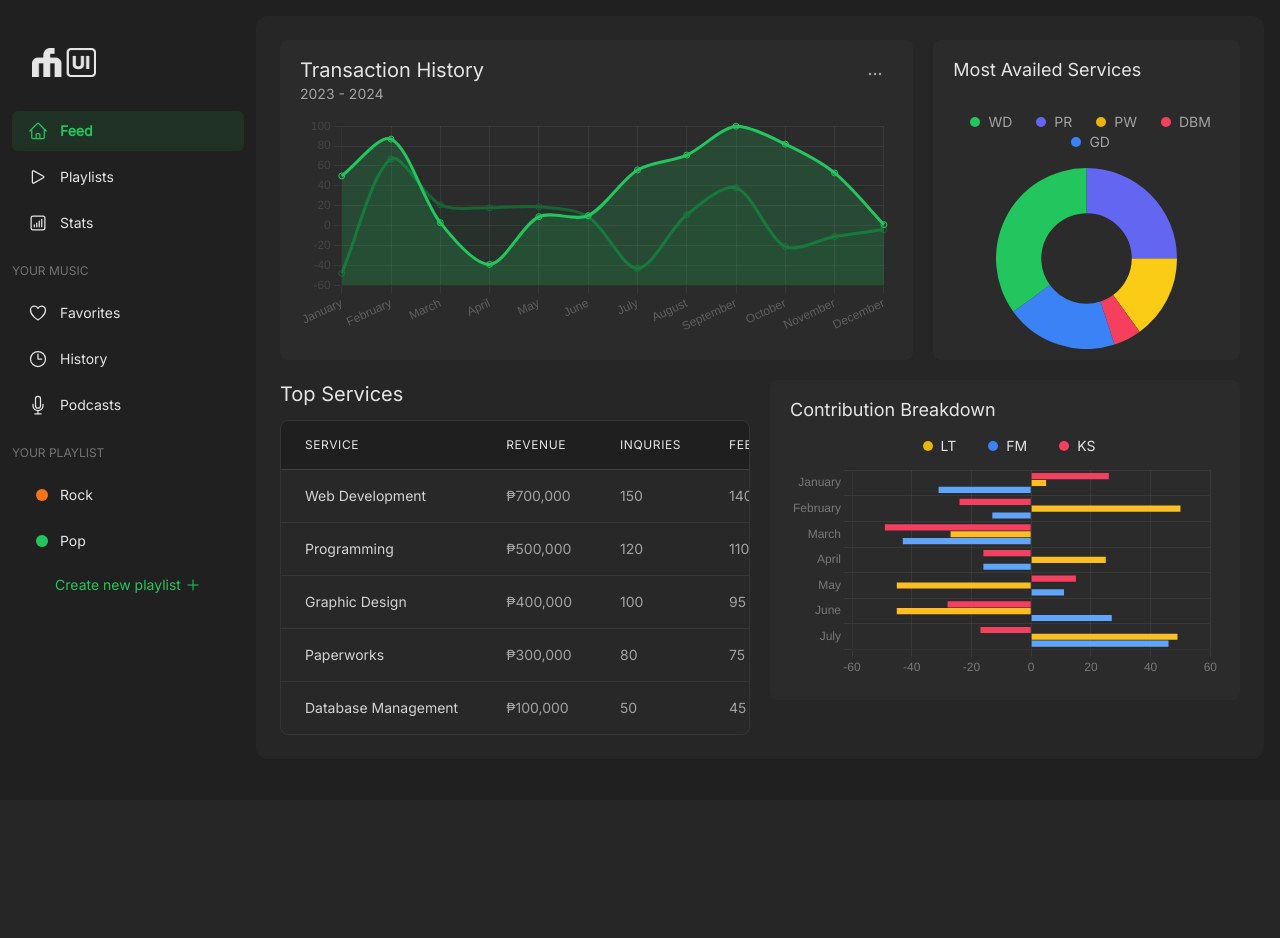
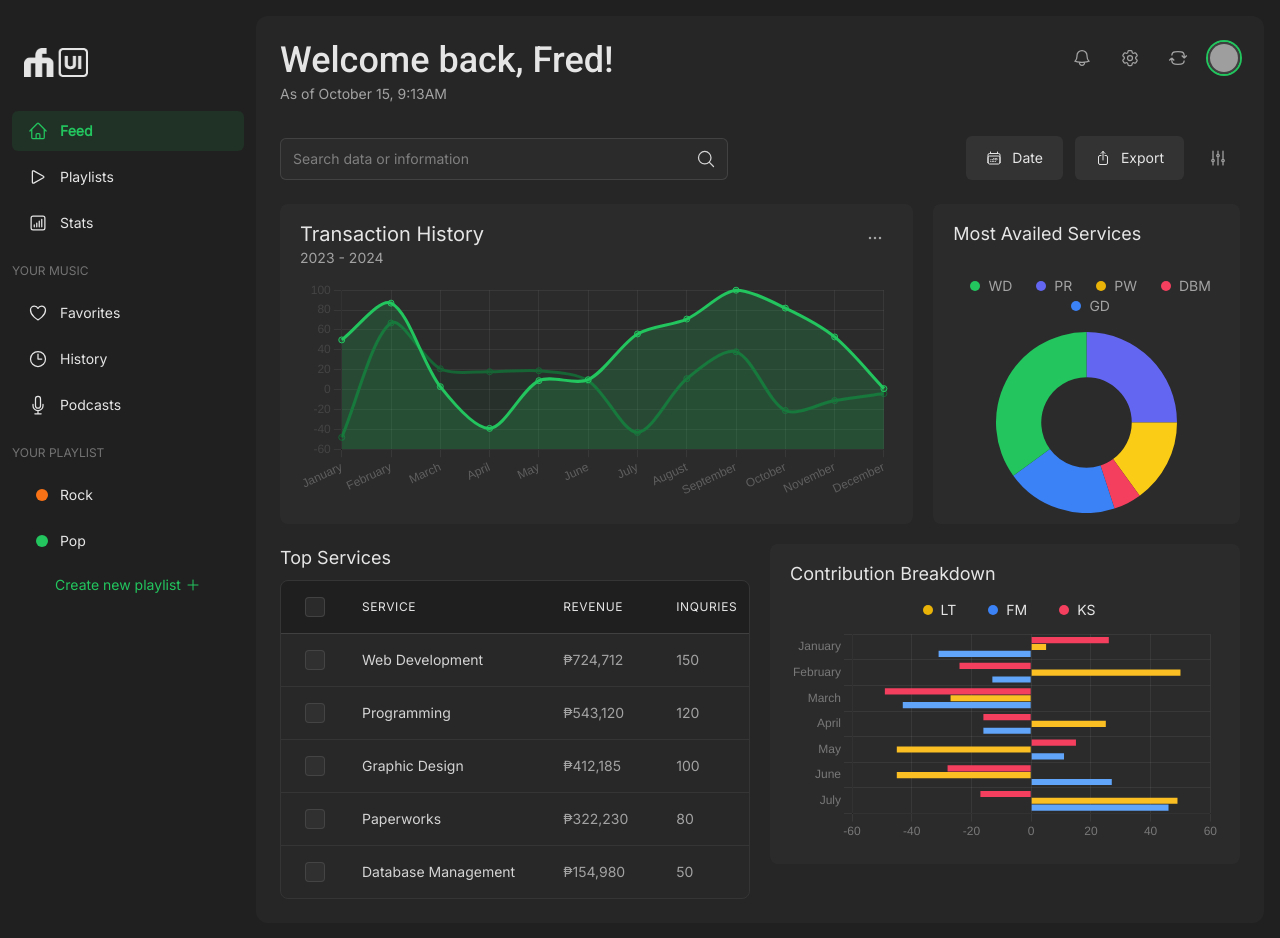
Before and after one commit to fwedwicc/FM-DailyUI, a React (Vite) app: page /#/day18 in a window 1280 px wide. Before the commit the page ends 800 px from the top, so only its background shows below. Built offline with nearby package versions, Linux system fonts and the light colour scheme; grey boxes are pictures that could not be loaded; what @codaworks/react-glow would draw is missing.

Commit message:
Updated Day18 component with new UI elements, layout changes, and added Checkbox component

```diff
--- a/src/pages/Day18.jsx
+++ b/src/pages/Day18.jsx
@@ -1,6 +1,7 @@
 import React, { useState } from 'react'
 import useLenisScroll from '../hooks/useLenisScroll'
 import useScrollToTop from '../hooks/useScrollToTop';
+import { Checkbox, Button } from '../components'
 import { fmUILogo } from '../assets'
 import { motion } from 'framer-motion'
 import { Bar, Line, Doughnut } from 'react-chartjs-2';
@@ -9,11 +10,11 @@ import { Chart as ChartJS, ArcElement, PointElement, LineElement, Filler, Catego
 ChartJS.register(ArcElement, PointElement, LineElement, Filler, CategoryScale, LinearScale, BarElement, Title, Tooltip, Legend);
 
 const tableData = [
-  { service: 'Web Development', revenue: '₱700,000', inquiry: '150', feedback: '140' },
-  { service: 'Programming', revenue: '₱500,000', inquiry: '120', feedback: '110' },
-  { service: 'Graphic Design', revenue: '₱400,000', inquiry: '100', feedback: '95' },
-  { service: 'Paperworks', revenue: '₱300,000', inquiry: '80', feedback: '75' },
-  { service: 'Database Management', revenue: '₱100,000', inquiry: '50', feedback: '45' },
+  { service: 'Web Development', revenue: '₱724,712', inquiry: '150', feedback: '140' },
+  { service: 'Programming', revenue: '₱543,120', inquiry: '120', feedback: '110' },
+  { service: 'Graphic Design', revenue: '₱412,185', inquiry: '100', feedback: '95' },
+  { service: 'Paperworks', revenue: '₱322,230', inquiry: '80', feedback: '75' },
+  { service: 'Database Management', revenue: '₱154,980', inquiry: '50', feedback: '45' },
 ]
 
 const Utils = {
@@ -284,13 +285,29 @@ const Day18 = () => {
       <section className="bg-[#202020] flex">
         {/* Sidebar */}
         <aside
-          className={`fixed overflow-auto h-screen bg-[#202020] w-64 space-y-4 transition-transform lg:pt-0 pt-11 transform z-50 ${isSidebarOpen ? 'translate-x-0' : '-translate-x-full'
+          className={`fixed overflow-auto h-screen bg-[#202020] w-64 space-y-4 transition-transform transform z-50 ${isSidebarOpen ? 'translate-x-0' : '-translate-x-full'
             } lg:translate-x-0`}
         >
-          <a className="inline-block pl-8 pt-12" href="#">
-            <span className="sr-only">Home</span>
-            <img src={fmUILogo} alt="fmUI Logo" className='w-16 h-auto' />
-          </a>
+          <div className='pl-6 pt-6 space-y-6'>
+            <button
+              className="lg:hidden py-2 size-9 flex justify-center items-center bg-neutral-600/50 backdrop-blur-sm hover:bg-neutral-700/70 rounded-md focus:ring-2 focus:ring-neutral-700 text-neutral-400 z-50 transition duration-300 ease-in-out"
+              onClick={toggleSidebar}
+            >
+              {isSidebarOpen ? (
+                <svg xmlns="http://www.w3.org/2000/svg" fill="none" viewBox="0 0 24 24" strokeWidth={1.5} stroke="currentColor" className="size-5">
+                  <path strokeLinecap="round" strokeLinejoin="round" d="M6 18 18 6M6 6l12 12" />
+                </svg>
+              ) : (
+                <svg xmlns="http://www.w3.org/2000/svg" fill="none" viewBox="0 0 24 24" strokeWidth={1.5} stroke="currentColor" className="size-5">
+                  <path strokeLinecap="round" strokeLinejoin="round" d="M3.75 9h16.5m-16.5 6.75h16.5" />
+                </svg>
+              )}
+            </button>
+            <a className="inline-block" href="#">
+              <span className="sr-only">Home</span>
+              <img src={fmUILogo} alt="fmUI Logo" className='w-16 h-auto' />
+            </a>
+          </div>
           <div className='space-y-5 p-3'>
             {/* First Links */}
             <ul className='space-y-1.5'>
@@ -362,7 +379,7 @@ const Day18 = () => {
           <div className='bg-neutral-800 lg:rounded-xl rounded-none lg:p-6 p-0'>
             {/* Sidebar Toggle Button for Medium Screens */}
             <button
-              className="lg:hidden py-2 size-9 flex fixed justify-center items-center bg-neutral-600/50 backdrop-blur-sm hover:bg-neutral-700/70 rounded-md focus:ring-2 focus:ring-neutral-700 text-neutral-400 z-50 transition duration-300 ease-in-out"
+              className="lg:hidden py-2 size-9 flex justify-center items-center bg-neutral-600/50 backdrop-blur-sm hover:bg-neutral-700/70 rounded-md focus:ring-2 focus:ring-neutral-700 text-neutral-400 z-50 transition duration-300 ease-in-out"
               onClick={toggleSidebar}
             >
               {isSidebarOpen ? (
@@ -375,9 +392,83 @@ const Day18 = () => {
                 </svg>
               )}
             </button>
-            <div className='grid grid-cols-3 gap-5'>
+            {/* Header */}
+            <div className='flex justify-between items-start lg:mt-0 mt-4'>
+              <div className='space-y-1'>
+                <h1 className="text-2xl font-medium text-neutral-200 sm:text-3xl md:text-4xl">
+                  Welcome back, Fred!
+                </h1>
+                <p className="text-neutral-400 text-sm">
+                  As of October 15, 9:13AM
+                </p>
+              </div>
+              <div className='flex items-center gap-3'>
+                {[
+                  "M14.857 17.082a23.848 23.848 0 0 0 5.454-1.31A8.967 8.967 0 0 1 18 9.75V9A6 6 0 0 0 6 9v.75a8.967 8.967 0 0 1-2.312 6.022c1.733.64 3.56 1.085 5.455 1.31m5.714 0a24.255 24.255 0 0 1-5.714 0m5.714 0a3 3 0 1 1-5.714 0",
+                  ['M9.594 3.94c.09-.542.56-.94 1.11-.94h2.593c.55 0 1.02.398 1.11.94l.213 1.281c.063.374.313.686.645.87.074.04.147.083.22.127.325.196.72.257 1.075.124l1.217-.456a1.125 1.125 0 0 1 1.37.49l1.296 2.247a1.125 1.125 0 0 1-.26 1.431l-1.003.827c-.293.241-.438.613-.43.992a7.723 7.723 0 0 1 0 .255c-.008.378.137.75.43.991l1.004.827c.424.35.534.955.26 1.43l-1.298 2.247a1.125 1.125 0 0 1-1.369.491l-1.217-.456c-.355-.133-.75-.072-1.076.124a6.47 6.47 0 0 1-.22.128c-.331.183-.581.495-.644.869l-.213 1.281c-.09.543-.56.94-1.11.94h-2.594c-.55 0-1.019-.398-1.11-.94l-.213-1.281c-.062-.374-.312-.686-.644-.87a6.52 6.52 0 0 1-.22-.127c-.325-.196-.72-.257-1.076-.124l-1.217.456a1.125 1.125 0 0 1-1.369-.49l-1.297-2.247a1.125 1.125 0 0 1 .26-1.431l1.004-.827c.292-.24.437-.613.43-.991a6.932 6.932 0 0 1 0-.255c.007-.38-.138-.751-.43-.992l-1.004-.827a1.125 1.125 0 0 1-.26-1.43l1.297-2.247a1.125 1.125 0 0 1 1.37-.491l1.216.456c.356.133.751.072 1.076-.124.072-.044.146-.086.22-.128.332-.183.582-.495.644-.869l.214-1.28Z', 'M15 12a3 3 0 1 1-6 0 3 3 0 0 1 6 0Z'],
+                  "M19.5 12c0-1.232-.046-2.453-.138-3.662a4.006 4.006 0 0 0-3.7-3.7 48.678 48.678 0 0 0-7.324 0 4.006 4.006 0 0 0-3.7 3.7c-.017.22-.032.441-.046.662M19.5 12l3-3m-3 3-3-3m-12 3c0 1.232.046 2.453.138 3.662a4.006 4.006 0 0 0 3.7 3.7 48.656 48.656 0 0 0 7.324 0 4.006 4.006 0 0 0 3.7-3.7c.017-.22.032-.441.046-.662M4.5 12l3 3m-3-3-3 3"
+                ].map((button) => (
+                  <button className='size-9 shrink-0 flex justify-center items-center hover:bg-neutral-700/70 rounded-md focus:ring-2 focus:ring-neutral-700 text-neutral-400 z-50 transition duration-300 ease-in-out'>
+                    <svg xmlns="http://www.w3.org/2000/svg" fill="none" viewBox="0 0 24 24" strokeWidth={1.5} stroke="currentColor" className="size-5">
+                      {Array.isArray(button) ? (
+                        button.map((d, i) => <path key={i} strokeLinecap="round" strokeLinejoin="round" d={d} />)
+                      ) : (
+                        <path fillRule="evenodd" clipRule="evenodd" d={button} />
+                      )}
+                    </svg>
+                  </button>
+                ))}
+                <img
+                  className="size-8 border-2 ring-2 ring-green-500 border-neutral-700 rounded-full cursor-pointer"
+                  src="https://avatars.githubusercontent.com/u/823537?v=4"
+                  alt="Bot Avatar"
+                />
+              </div>
+            </div>
+            {/* Actions */}
+            <div className='flex flex-wrap gap-4 justify-between items-end mt-8'>
+              <div className='lg:max-w-md w-full max-w-xs relative'>
+                <input
+                  id="search"
+                  type='text'
+                  placeholder='Search data or information'
+                  className={`w-full rounded-md bg-neutral-700/20 border border-neutral-600/60 py-2.5 px-3 pe-10 text-sm transition duration-300 ease-in-out focus:ring-neutral-400 focus:border-neutral-400 focus:ring-1 text-neutral-200 placeholder:text-neutral-400/70`}
+                  required={false}
+                />
+                <div className="pointer-events-none absolute inset-y-0 end-0 flex items-center pe-3">
+                  <svg xmlns="http://www.w3.org/2000/svg" fill="none" viewBox="0 0 24 24" strokeWidth={1.5} stroke="currentColor" className="size-5 text-neutral-300">
+                    <path strokeLinecap="round" strokeLinejoin="round" d="m21 21-5.197-5.197m0 0A7.5 7.5 0 1 0 5.196 5.196a7.5 7.5 0 0 0 10.607 10.607Z" />
+                  </svg>
+                </div>
+              </div>
+              <div className='flex items-center gap-3'>
+                <Button
+                  styles={'flex items-center gap-2.5 font-thin text-neutral-200 bg-neutral-700/50 hover:bg-neutral-700 border-none focus:ring-neutral-600/60'}
+                  label={'Date'}
+                >
+                  <svg xmlns="http://www.w3.org/2000/svg" fill="none" viewBox="0 0 24 24" strokeWidth={1.5} stroke="currentColor" className="size-4">
+                    <path strokeLinecap="round" strokeLinejoin="round" d="M6.75 3v2.25M17.25 3v2.25M3 18.75V7.5a2.25 2.25 0 0 1 2.25-2.25h13.5A2.25 2.25 0 0 1 21 7.5v11.25m-18 0A2.25 2.25 0 0 0 5.25 21h13.5A2.25 2.25 0 0 0 21 18.75m-18 0v-7.5A2.25 2.25 0 0 1 5.25 9h13.5A2.25 2.25 0 0 1 21 11.25v7.5m-9-6h.008v.008H12v-.008ZM12 15h.008v.008H12V15Zm0 2.25h.008v.008H12v-.008ZM9.75 15h.008v.008H9.75V15Zm0 2.25h.008v.008H9.75v-.008ZM7.5 15h.008v.008H7.5V15Zm0 2.25h.008v.008H7.5v-.008Zm6.75-4.5h.008v.008h-.008v-.008Zm0 2.25h.008v.008h-.008V15Zm0 2.25h.008v.008h-.008v-.008Zm2.25-4.5h.008v.008H16.5v-.008Zm0 2.25h.008v.008H16.5V15Z" />
+                  </svg>
+                </Button>
+                <Button
+                  styles={'flex items-center gap-2.5 font-thin text-neutral-200 bg-neutral-700/50 hover:bg-neutral-700 border-none focus:ring-neutral-600/60'}
+                  label={'Export'}
+                >
+                  <svg xmlns="http://www.w3.org/2000/svg" fill="none" viewBox="0 0 24 24" strokeWidth={1.5} stroke="currentColor" className="size-4">
+                    <path strokeLinecap="round" strokeLinejoin="round" d="M9 8.25H7.5a2.25 2.25 0 0 0-2.25 2.25v9a2.25 2.25 0 0 0 2.25 2.25h9a2.25 2.25 0 0 0 2.25-2.25v-9a2.25 2.25 0 0 0-2.25-2.25H15m0-3-3-3m0 0-3 3m3-3V15" />
+                  </svg>
+                </Button>
+                <button className='p-3 shrink-0 flex justify-center items-center hover:bg-neutral-700/70 rounded-md focus:ring-2 focus:ring-neutral-700 text-neutral-400 z-50 transition duration-300 ease-in-out'>
+                  <svg xmlns="http://www.w3.org/2000/svg" fill="none" viewBox="0 0 24 24" strokeWidth={1.5} stroke="currentColor" className="size-5">
+                    <path strokeLinecap="round" strokeLinejoin="round" d="M6 13.5V3.75m0 9.75a1.5 1.5 0 0 1 0 3m0-3a1.5 1.5 0 0 0 0 3m0 3.75V16.5m12-3V3.75m0 9.75a1.5 1.5 0 0 1 0 3m0-3a1.5 1.5 0 0 0 0 3m0 3.75V16.5m-6-9V3.75m0 3.75a1.5 1.5 0 0 1 0 3m0-3a1.5 1.5 0 0 0 0 3m0 9.75V10.5" />
+                  </svg>
+                </button>
+              </div>
+            </div>
+            {/* Main Content */}
+            <div className='grid md:grid-cols-3 grid-cols-1 gap-5 mt-6'>
               {/* Transaction Activity */}
-              <div className='col-span-2 h-80 w-full'>
+              <div className='md:col-span-2 col-span-1 h-80 w-full'>
                 <div className='rounded-lg bg-neutral-700/20 w-full h-full py-4 px-5 space-y-3'>
                   <div className='flex justify-between items-start'>
                     <div>
@@ -428,17 +519,22 @@ const Day18 = () => {
                 </div>
               </div>
             </div>
-            <div className='grid grid-cols-2 mt-5 gap-5'>
+            <div className='grid md:grid-cols-2 grid-cols-1 mt-5 gap-5'>
               {/* Table */}
-              <div className='col-span-1 h-auto w-full space-y-3'>
-                <h3 className="text-neutral-200 text-lg md:text-xl">
+              <div className='col-span-1 h-auto w-full space-y-2'>
+                <h3 className="text-neutral-200 text-md md:text-lg">
                   Top Services
                 </h3>
-                <div className="overflow-x-auto rounded-lg border border-neutral-700/60">
+                <div className="overflow-x-auto custom-scrollbar rounded-lg border border-neutral-700/60">
                   <table className="min-w-full divide-y divide-neutral-700">
                     <thead className="bg-neutral-900/40">
                       <tr>
-                        <th scope="col" className="px-6 py-4 text-left text-xs font-medium text-neutral-200 uppercase tracking-wider">
+                        <th scope='col' className='px-6 py-4 text-left text-xs font-medium text-neutral-200 uppercase tracking-wider'>
+                          <Checkbox
+                            id="na"
+                          />
+                        </th>
+                        <th scope="col" className="pr-6 py-4 text-left text-xs font-medium text-neutral-200 uppercase tracking-wider">
                           Service
                         </th>
                         <th scope="col" className="px-6 py-4 text-left text-xs font-medium text-neutral-200 uppercase tracking-wider">
@@ -455,7 +551,12 @@ const Day18 = () => {
                     <tbody className="bg-neutral-700/10 divide-y divide-neutral-700/60">
                       {tableData.map((row, index) => (
                         <tr key={index}>
-                          <td className="px-6 py-4 whitespace-nowrap text-sm font-medium text-neutral-300">{row.service}</td>
+                          <td className="pl-6 py-4 whitespace-nowrap text-sm font-medium text-neutral-300">
+                            <Checkbox
+                              id="na"
+                            />
+                          </td>
+                          <td className="pr-6 py-4 whitespace-nowrap text-sm font-medium text-neutral-300">{row.service}</td>
                           <td className="px-6 py-4 whitespace-nowrap text-sm text-neutral-400">{row.revenue}</td>
                           <td className="px-6 py-4 whitespace-nowrap text-sm text-neutral-400">{row.inquiry}</td>
                           <td className="px-6 py-4 whitespace-nowrap text-sm text-neutral-400">{row.feedback}</td>
```
